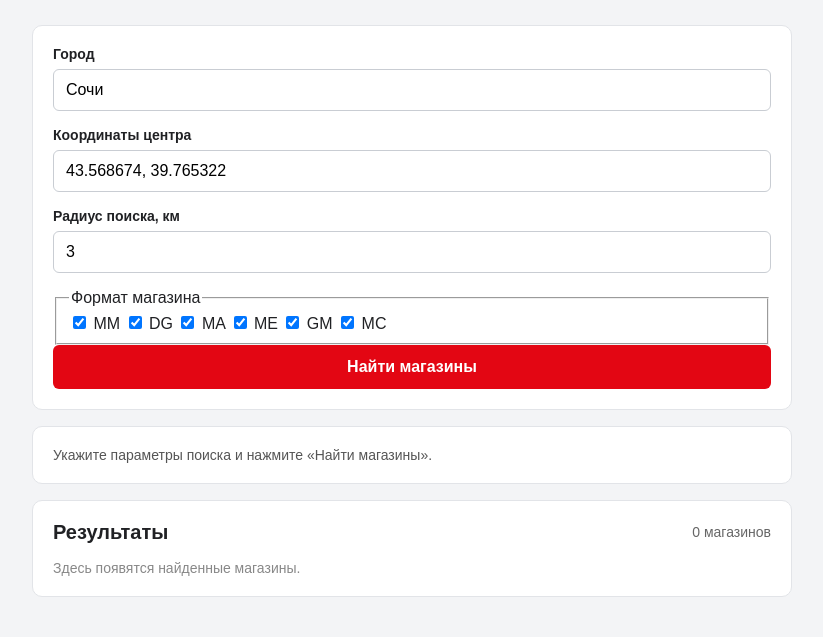
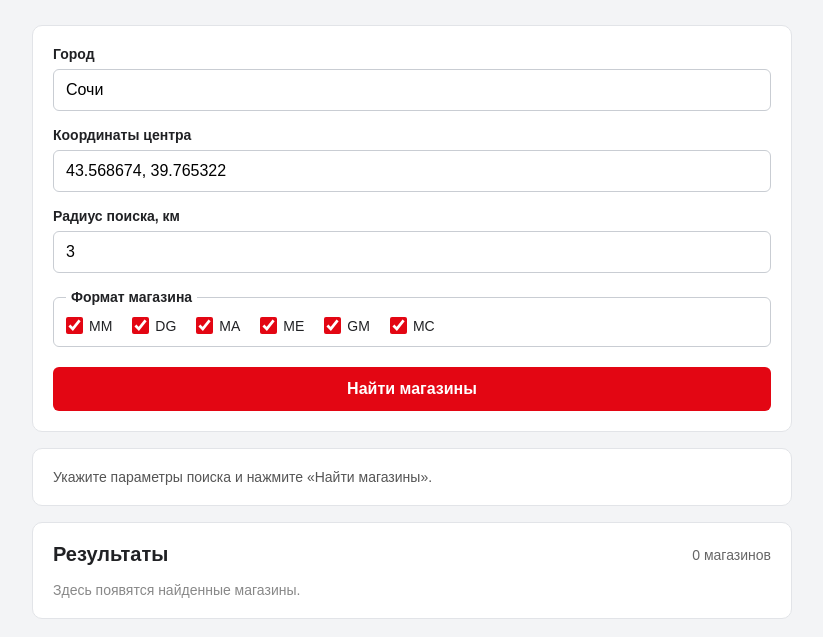
Before and after one commit to hectepob/magnit_parser, a plain HTML site: page index.html in a window 1280 px wide. Shown: the part 83-720 px from the top of the page, without its empty margins (228-1051 px from the left). Drawn offline with Linux system fonts and the light colour scheme.

Commit message:
Update style.css

```diff
--- a/style.css
+++ b/style.css
@@ -155,3 +155,38 @@ button:disabled {
     font-size: 24px;
   }
 }
+
+.format-field {
+  margin: 0 0 20px;
+  padding: 12px;
+  border: 1px solid #c9cdd3;
+  border-radius: 6px;
+}
+
+.format-field legend {
+  padding: 0 5px;
+  font-size: 14px;
+  font-weight: 600;
+}
+
+.format-options {
+  display: flex;
+  flex-wrap: wrap;
+  gap: 12px 20px;
+}
+
+.format-option {
+  display: flex;
+  align-items: center;
+  gap: 6px;
+  font-size: 14px;
+  cursor: pointer;
+}
+
+.format-option input {
+  width: 17px;
+  height: 17px;
+  margin: 0;
+  accent-color: #e30613;
+  cursor: pointer;
+}
```
